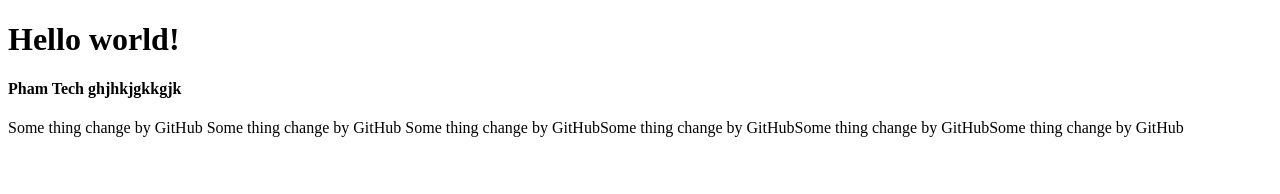
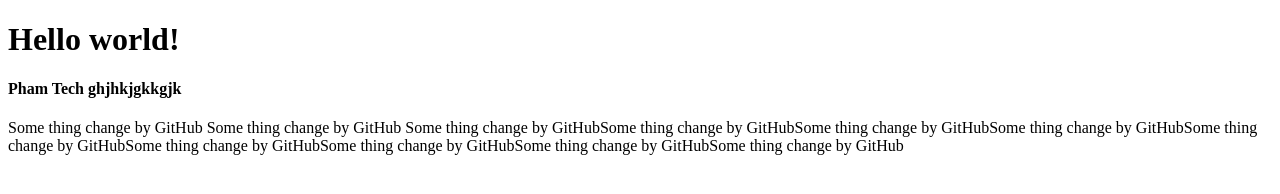
Before and after one commit to anluong/phamtechdemo1, a plain HTML site: page index.html in a window 1280 px wide. Drawn offline with Linux system fonts and the light colour scheme.

Commit message:
Update index.html

```diff
--- a/index.html
+++ b/index.html
@@ -8,7 +8,7 @@
 	<h4>Pham Tech ghjhkjgkkgjk</h4>
 	Some thing change by GitHub
 	Some thing change by GitHub
-	Some thing change by GitHubSome thing change by GitHubSome thing change by GitHubSome thing change by GitHub
+	Some thing change by GitHubSome thing change by GitHubSome thing change by GitHubSome thing change by GitHubSome thing change by GitHubSome thing change by GitHubSome thing change by GitHubSome thing change by GitHubSome thing change by GitHub
 
 </body>
 </html>
```
